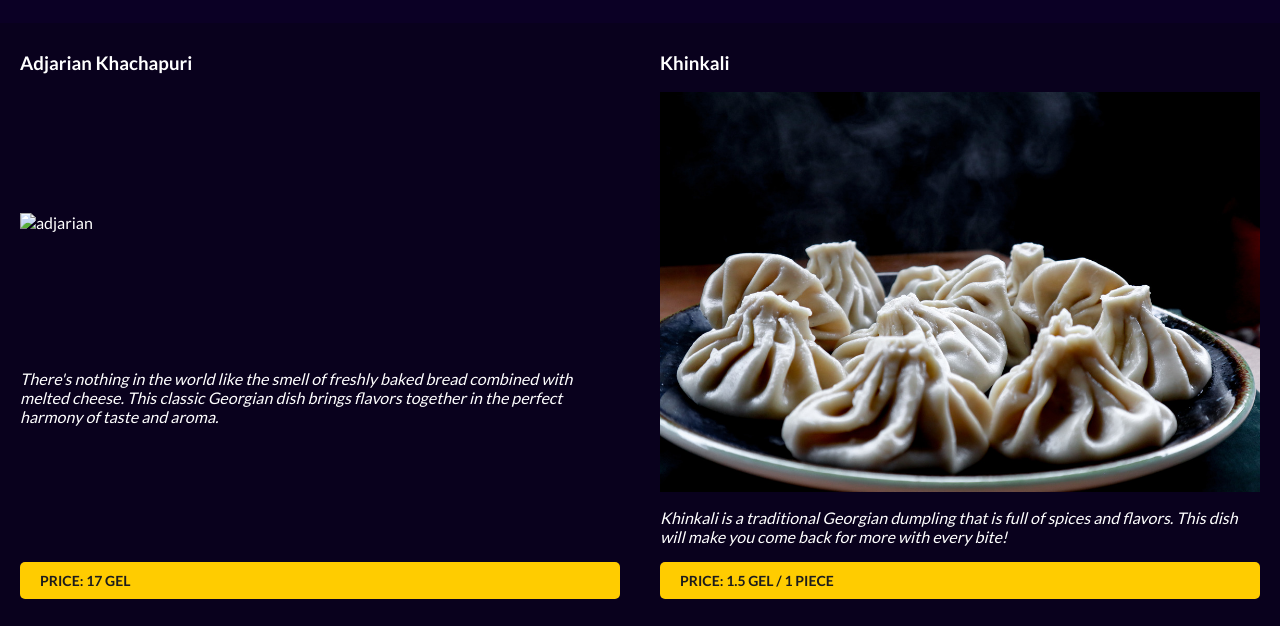
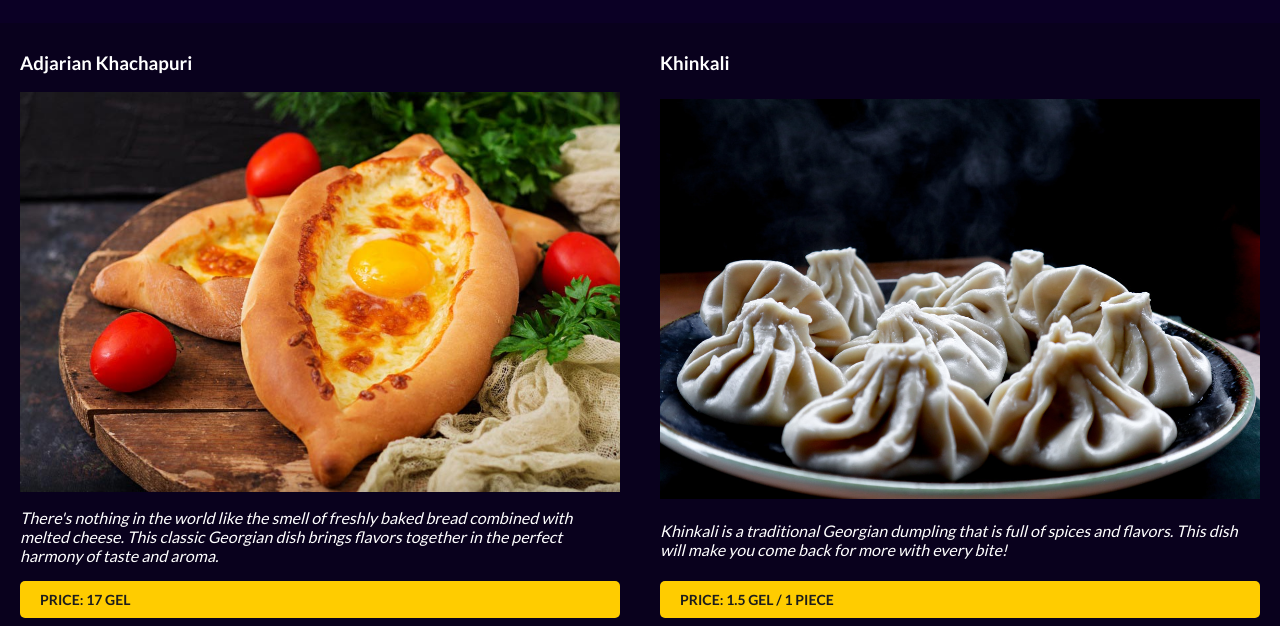
Before and after one commit to Sharksen/New-Classic4, a plain HTML site: page index.html in a window 1280 px wide. Shown: the part 174-800 px from the top of the page. Drawn offline with nearby package versions, Linux system fonts and the light colour scheme.

Commit message:
Update index.html

```diff
--- a/index.html
+++ b/index.html
@@ -40,7 +40,7 @@
             <div class="recipe-preview">
                 <div class="recipe-preview-content">
                     <h3>Adjarian Khachapuri</h3>
-                    <img src="/codecademy2/Menu/adjarian-khachapuri.jpg" class="recipe-preview-img" alt="adjarian">
+                    <img src="adjarian-khachapuri.jpg" class="recipe-preview-img" alt="adjarian">
                     <p><i>There's nothing in the world like the smell of freshly baked bread combined with melted cheese. This classic Georgian dish brings flavors together in the perfect harmony of taste and aroma.</i></p>
                     <a href="#" class="button button-primary button-small">Price: 17 GEL</a>
                 </div>
```
